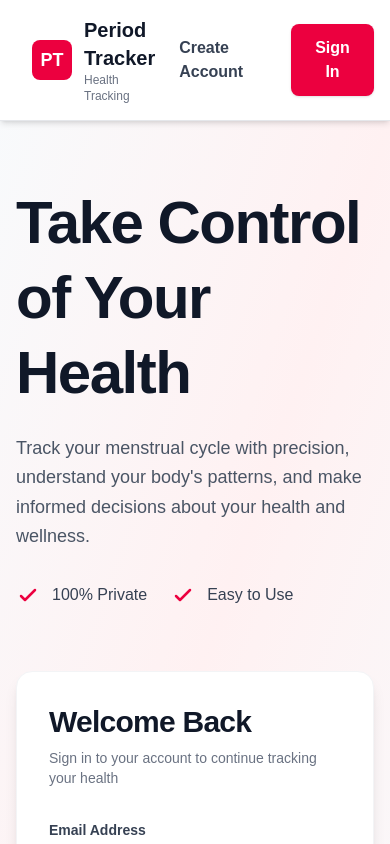
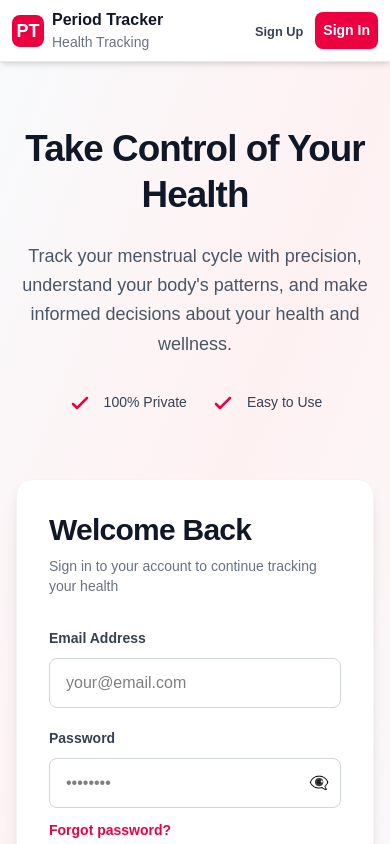
Before and after one commit to NehaMary23/Period-Tracker, a Next.js app in the folder frontend/: page /login in a window 390 px wide. Shown: the top 844 px of the page. Built offline with nearby package versions, Linux system fonts and the light colour scheme; no server answers.

Commit message:
responsive signup and login

```diff
--- a/frontend/src/app/login/page.tsx
+++ b/frontend/src/app/login/page.tsx
@@ -327,30 +327,51 @@ export default function LoginPage() {
     <div className="min-h-screen bg-white flex flex-col">
       {/* Navigation */}
       <nav className="bg-white border-b border-gray-200 sticky top-0 z-50 shadow-md">
-        <div className="max-w-7xl mx-auto px-8 py-4">
+        <div className="max-w-7xl mx-auto px-3 sm:px-4 md:px-8 py-2 sm:py-4">
           <div className="flex justify-between items-center">
-            <div className="flex items-center gap-3">
-              <div className="w-10 h-10 bg-rose-600 rounded-lg flex items-center justify-center flex-shrink-0">
+            <div className="flex items-center gap-2 sm:gap-3">
+              <div className="w-8 sm:w-10 h-8 sm:h-10 bg-rose-600 rounded-lg flex items-center justify-center flex-shrink-0">
                 <span className="text-white font-bold text-lg">PT</span>
               </div>
               <div>
-                <div className="text-xl font-bold text-gray-900">
+                <div
+                  className="font-bold text-gray-900"
+                  style={{ fontSize: "clamp(1rem, 3vw, 1.25rem)" }}
+                >
                   Period Tracker
                 </div>
-                <div className="text-xs text-gray-500 font-medium">
+                <div
+                  className="text-gray-500 font-medium"
+                  style={{ fontSize: "clamp(0.875rem, 1.5vw, 0.875rem)" }}
+                >
                   Health Tracking
                 </div>
               </div>
             </div>
-            <div className="flex items-center gap-6">
+            <div className="flex items-center gap-1 sm:gap-2 md:gap-6">
               <Link
                 href="/signup"
-                className="py-3 px-6 rounded-lg font-semibold transition duration-200 text-gray-700 hover:bg-gray-100 hover:text-rose-600"
+                className="py-2 sm:py-3 px-2 sm:px-6 rounded-lg font-semibold transition duration-200 text-gray-700 hover:bg-gray-100 hover:text-rose-600"
               >
-                Create Account
+                <span
+                  className="sm:hidden"
+                  style={{ fontSize: "clamp(0.8rem, 1vw, 2rem)" }}
+                >
+                  Sign Up
+                </span>
+                <span
+                  className="hidden sm:inline"
+                  style={{ fontSize: "clamp(0.875rem, 1.3vw, 2rem)" }}
+                >
+                  Create Account
+                </span>
               </Link>
-              <button className="bg-rose-600 hover:bg-rose-700 text-white font-semibold py-3 px-6 rounded-lg transition duration-200 shadow-sm hover:shadow-md">
-                Sign In
+              <button
+                className="bg-rose-600 hover:bg-rose-700 text-white font-semibold py-2 px-2 sm:px-6 rounded-lg transition duration-200 shadow-sm hover:shadow-md"
+                style={{ fontSize: "clamp(0.875rem, 2vw, 1rem)" }}
+              >
+                <span className="hidden sm:inline">Sign In</span>
+                <span className="sm:hidden">Sign In</span>
               </button>
             </div>
           </div>
@@ -362,21 +383,30 @@ export default function LoginPage() {
         <div className="max-w-7xl mx-auto px-4 sm:px-6 lg:px-8 py-16">
           <div className="grid grid-cols-1 lg:grid-cols-2 gap-16 items-center">
             {/* Left Side - Content */}
-            <div>
-              <h1 className="text-6xl font-bold text-gray-900 mb-6 leading-tight tracking-tight">
+            <div className="lg:text-left text-center">
+              <h1
+                className="font-bold text-gray-900 mb-6 leading-tight tracking-tight"
+                style={{ fontSize: "clamp(2.3rem, 5vw, 3.5rem)" }}
+              >
                 Take Control of Your Health
               </h1>
-              <p className="text-lg text-gray-600 mb-8 leading-relaxed font-light">
+              <p
+                className="text-gray-600 mb-8 leading-relaxed font-light"
+                style={{ fontSize: "clamp(1.125rem, 2vw, 1.125rem)" }}
+              >
                 Track your menstrual cycle with precision, understand your
                 body's patterns, and make informed decisions about your health
                 and wellness.
               </p>
-              <div className="flex gap-6 flex-wrap">
+              <div className="flex gap-6 flex-wrap lg:justify-start justify-center">
                 <div className="flex items-center gap-3">
                   <div className="text-rose-600 flex-shrink-0">
                     <CheckIcon />
                   </div>
-                  <span className="text-gray-700 font-medium">
+                  <span
+                    className="text-gray-700 font-medium"
+                    style={{ fontSize: "clamp(0.875rem, 1.5vw, 1rem)" }}
+                  >
                     100% Private
                   </span>
                 </div>
@@ -384,7 +414,12 @@ export default function LoginPage() {
                   <div className="text-rose-600 flex-shrink-0">
                     <CheckIcon />
                   </div>
-                  <span className="text-gray-700 font-medium">Easy to Use</span>
+                  <span
+                    className="text-gray-700 font-medium"
+                    style={{ fontSize: "clamp(0.875rem, 1.5vw, 1rem)" }}
+                  >
+                    Easy to Use
+                  </span>
                 </div>
               </div>
             </div>
@@ -573,10 +608,13 @@ export default function LoginPage() {
       </div>
 
       {/* Features Section */}
-      <div className="bg-white py-24 border-t border-gray-100">
+      <div className="bg-white py-13 pb-24 border-t border-gray-100">
         <div className="max-w-7xl mx-auto px-4 sm:px-6 lg:px-8">
           <div className="text-center mb-20">
-            <h2 className="text-5xl font-bold text-gray-900 mb-4 tracking-tight">
+            <h2
+              className="font-bold text-gray-900 tracking-tight"
+              style={{ fontSize: "clamp(2rem, 5vw, 3rem)" }}
+            >
               Why Choose Period Tracker?
             </h2>
             <p className="text-lg text-gray-600 font-light max-w-2xl mx-auto">
--- a/frontend/src/app/signup/page.tsx
+++ b/frontend/src/app/signup/page.tsx
@@ -176,30 +176,52 @@ export default function SignupPage() {
     <div className="min-h-screen bg-white flex flex-col">
       {/* Navigation */}
       <nav className="bg-white border-b border-gray-200 sticky top-0 z-50 shadow-md">
-        <div className="max-w-7xl mx-auto px-8 py-4">
+        <div className="max-w-7xl mx-auto px-3 sm:px-4 md:px-8 py-2 sm:py-4">
           <div className="flex justify-between items-center">
-            <div className="flex items-center gap-3">
-              <div className="w-10 h-10 bg-rose-600 rounded-lg flex items-center justify-center flex-shrink-0">
+            <div className="flex items-center gap-2 sm:gap-3">
+              <div className="w-8 sm:w-10 h-8 sm:h-10 bg-rose-600 rounded-lg flex items-center justify-center flex-shrink-0">
                 <span className="text-white font-bold text-lg">PT</span>
               </div>
               <div>
-                <div className="text-xl font-bold text-gray-900">
+                <div
+                  className="font-bold text-gray-900"
+                  style={{ fontSize: "clamp(1rem, 3vw, 1.25rem)" }}
+                >
                   Period Tracker
                 </div>
-                <div className="text-xs text-gray-500 font-medium">
+                <div
+                  className="text-gray-500 font-medium"
+                  style={{ fontSize: "clamp(0.875rem, 1.5vw, 0.875rem)" }}
+                >
                   Health Tracking
                 </div>
               </div>
             </div>
-            <div className="flex items-center gap-6">
+            <div className="flex items-center gap-1 sm:gap-2 md:gap-6">
               <Link
                 href="/login"
-                className="py-3 px-6 rounded-lg font-semibold transition duration-200 text-gray-700 hover:bg-gray-100 hover:text-rose-600"
+                className="py-2 sm:py-3 px-2 sm:px-6 rounded-lg font-semibold transition duration-200 text-gray-700 hover:bg-gray-100 hover:text-rose-600"
+                style={{ fontSize: "clamp(0.875rem, 2vw, 1rem))" }}
               >
-                Sign In
+                <span className="sm:hidden">Sign In</span>
+                <span className="hidden sm:inline">Sign In</span>
               </Link>
-              <button className="bg-rose-600 hover:bg-rose-700 text-white font-semibold py-3 px-6 rounded-lg transition duration-200 shadow-sm hover:shadow-md">
-                Create Account
+              <button
+                className="bg-rose-600 hover:bg-rose-700 text-white font-semibold py-2 px-2 sm:px-6 rounded-lg transition duration-200 shadow-sm hover:shadow-md"
+                style={{ fontSize: "clamp(0.7rem, 2vw, 1rem)" }}
+              >
+                <span
+                  className="hidden sm:inline"
+                  style={{ fontSize: "clamp(0.875rem, 1.3vw, 2rem)" }}
+                >
+                  Create Account
+                </span>
+                <span
+                  className="sm:hidden"
+                  style={{ fontSize: "clamp(0.8rem, 1vw, 2rem)" }}
+                >
+                  Sign Up
+                </span>
               </button>
             </div>
           </div>
@@ -208,23 +230,32 @@ export default function SignupPage() {
 
       {/* Hero Section with Signup Form */}
       <div className="flex-1 bg-gradient-to-br from-slate-50 via-rose-50 to-slate-50">
-        <div className="max-w-7xl mx-auto px-4 sm:px-6 lg:px-8 pt-4 pb-16">
+        <div className="max-w-7xl mx-auto px-4 sm:px-6 lg:px-8 pt-15 lg:pt-0 pb-16">
           <div className="grid grid-cols-1 lg:grid-cols-2 gap-16 items-center">
             {/* Left Side - Content */}
-            <div>
-              <h1 className="text-6xl font-bold text-gray-900 mb-6 leading-tight tracking-tight">
+            <div className="lg:text-left text-center">
+              <h1
+                className="font-bold text-gray-900 mb-4 leading-tight tracking-tight"
+                style={{ fontSize: "clamp(2.3rem, 5vw, 3.5rem)" }}
+              >
                 Start Your Health Journey
               </h1>
-              <p className="text-lg text-gray-600 mb-8 leading-relaxed font-light">
+              <p
+                className="text-gray-600 mb-6 leading-relaxed font-light"
+                style={{ fontSize: "clamp(1rem, 2vw, 1.125rem)" }}
+              >
                 Create your account and join thousands of people taking control
                 of their menstrual health with our easy-to-use tracking app.
               </p>
-              <div className="flex gap-6 flex-wrap">
+              <div className="flex gap-6 flex-wrap lg:justify-start justify-center">
                 <div className="flex items-center gap-3">
                   <div className="text-rose-600 flex-shrink-0">
                     <CheckIcon />
                   </div>
-                  <span className="text-gray-700 font-medium">
+                  <span
+                    className="text-gray-700 font-medium"
+                    style={{ fontSize: "clamp(0.875rem, 1.5vw, 1rem)" }}
+                  >
                     Free Forever
                   </span>
                 </div>
@@ -232,7 +263,10 @@ export default function SignupPage() {
                   <div className="text-rose-600 flex-shrink-0">
                     <CheckIcon />
                   </div>
-                  <span className="text-gray-700 font-medium">
+                  <span
+                    className="text-gray-700 font-medium"
+                    style={{ fontSize: "clamp(0.875rem, 1.5vw, 1rem)" }}
+                  >
                     Fully Secure
                   </span>
                 </div>
@@ -240,7 +274,7 @@ export default function SignupPage() {
             </div>
 
             {/* Right Side - Signup Form */}
-            <div className="bg-white rounded-2xl shadow-lg p-8 h-fit border border-gray-100 mt-10">
+            <div className="bg-white rounded-2xl shadow-lg p-8 h-fit border border-gray-100 mt-3">
               <h2 className="text-3xl font-bold text-gray-900 mb-2 tracking-tight">
                 Create Account
               </h2>
```
